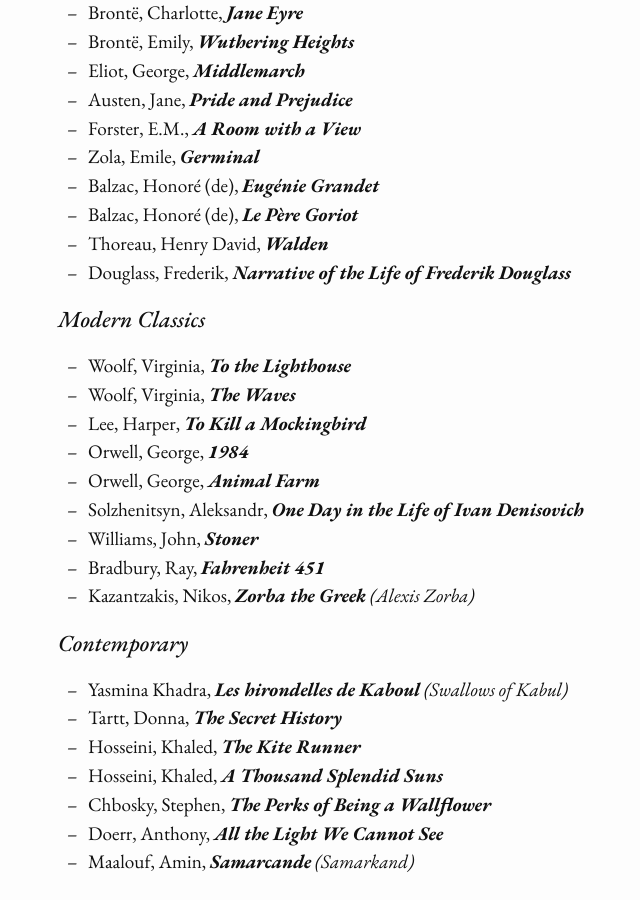
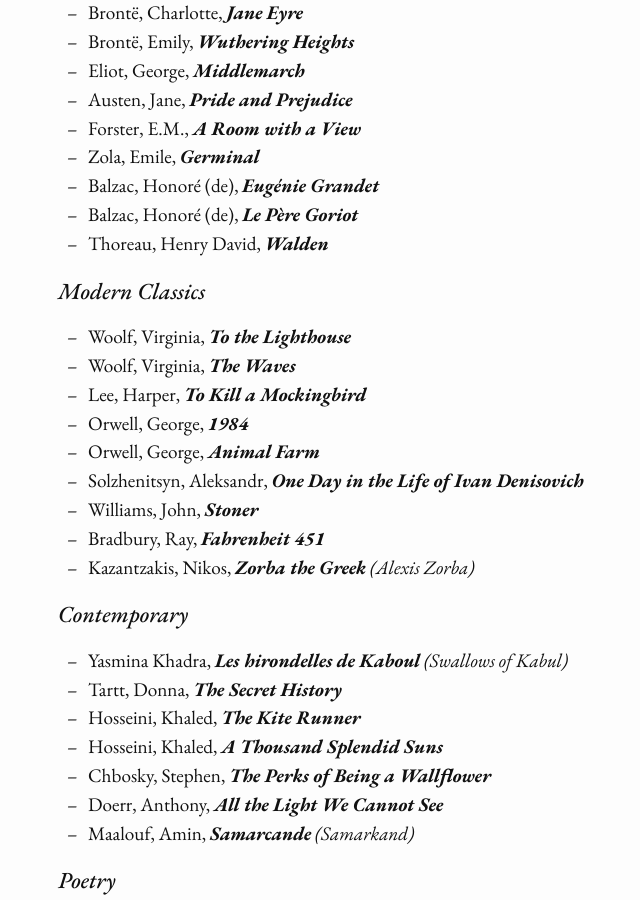
Before and after one commit to paulmelki/paulmelki.github.io, a Jekyll site: the page built from reads.md, in a window 1280 px wide and 900 px high, scrolled down 706 px. Shown: the whole window, without its empty margins (137-777 px from the left). Built offline with Jekyll 4.4.1, drawn with Linux system fonts in a browser that asks for light colours; nearby versions of some CDN libraries; some web fonts are replaced.

Commit message:
Update reads.md

```diff
--- a/reads.md
+++ b/reads.md
@@ -29,7 +29,6 @@ If you read any of these works and wish to discuss them, feel free to contact me
 - Balzac, Honoré (de), ***Eugénie Grandet***
 - Balzac, Honoré (de), ***Le Père Goriot***
 - Thoreau, Henry David, ***Walden***
-- Douglass, Frederik, ***Narrative of the Life of Frederik Douglass***
 
 ## *Modern Classics*
 - Woolf, Virginia, ***To the Lighthouse***
```
